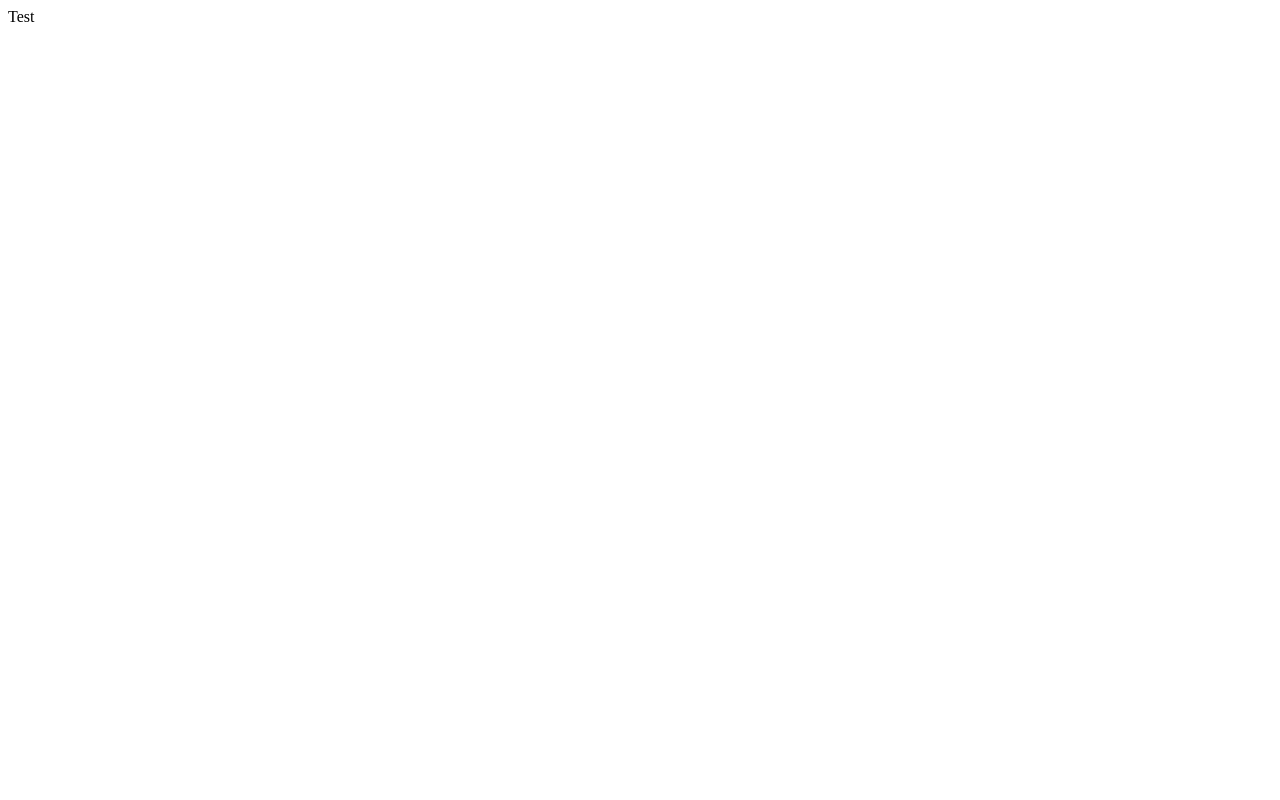
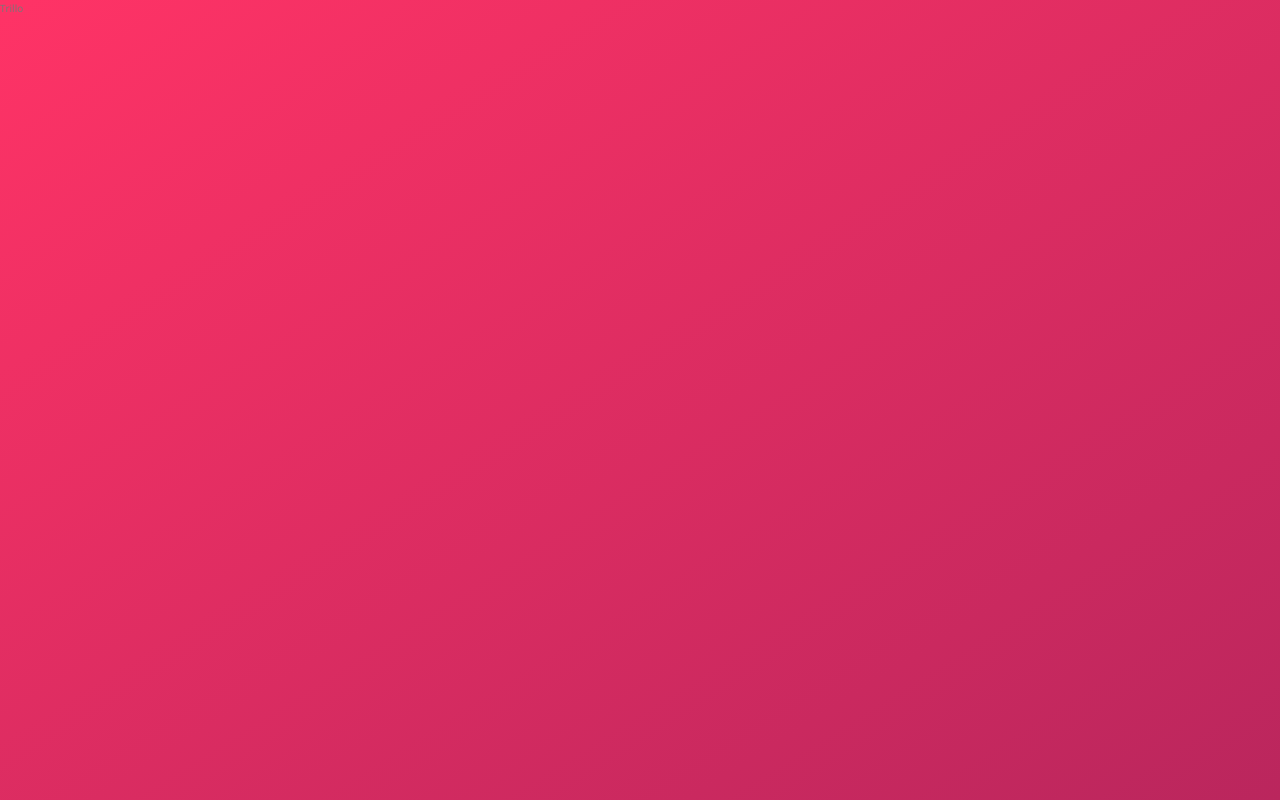
Before and after one commit to axi007/Trillo_22, a website: page src/index.html in a window 1280 px wide. Drawn offline with nearby package versions, Linux system fonts and the light colour scheme; files that its build step writes are made by us from their sources.

Commit message:
simplified project structure and added basic settings - L74

```diff
--- a/src/index.html
+++ b/src/index.html
@@ -4,13 +4,16 @@
         <meta charset="UTF-8">
         <meta name="viewport" content="width=device-width, initial-scale=1.0">
 
-        <link href="https://fonts.googleapis.com/css?family=Open+Sans:300,400,600" rel="stylesheet">
+        <!-- <link href="https://fonts.googleapis.com/css?family=Open+Sans:300,400,600" rel="stylesheet"> -->
+        <link rel="preconnect" href="https://fonts.googleapis.com">
+        <link rel="preconnect" href="https://fonts.gstatic.com" crossorigin>
+        <link href="https://fonts.googleapis.com/css2?family=Open+Sans:wght@300;400;600&display=swap" rel="stylesheet">
         <link rel="stylesheet" href="css/style.css">
-        <link rel="shortcut icon" type="image/png" href="img/favicon.png">
+        <link rel="shortcut icon" type="image/png" href="assets/favicon.png">
 
         <title>trillo &mdash; Your all-in-one booking app</title>
     </head>
     <body>
-        <div>Test</div>
+        Trillo
     </body>
 </html>
--- /dev/null
+++ b/src/sass/_base.scss
@@ -0,0 +1,42 @@
+:root {
+    --color-primary:#eb2f64;
+    --color-primary-light:#FF3366;
+    --color-primary-dark:#BA265D;
+
+    --color-grey-light-1:#faf9f9;
+    --color-grey-light-2:#f4f2f2;
+    --color-grey-light-3:#f0eeee;
+    --color-grey-light-4:#ccc;
+
+    --color-grey-dark-1: #333;
+    --color-grey-dark-2: #777;
+    --color-grey-dark-3: #999;
+}
+
+* {
+    margin: 0;
+    padding: 0;
+}
+
+*,
+*::before,
+*::after {
+    box-sizing: inherit;
+}
+
+html {
+    box-sizing: border-box;
+    font-size: 62.5%;
+}
+
+body {
+    font-family: 'Open Sans', sans-serif;
+    font-weight: 400;
+    line-height: 1.6;
+    color: var(--color-grey-dark-2);
+    background-image: linear-gradient(to right bottom, var(--color-primary-light), var(--color-primary-dark));
+    background-size: cover;
+    background-repeat: no-repeat;
+
+    min-height: 100vh;
+}
```
Also changed, not shown: src/sass/style.scss (+3 -17 lines), src/sass/_components.scss (added), src/sass/_layout.scss (added).
